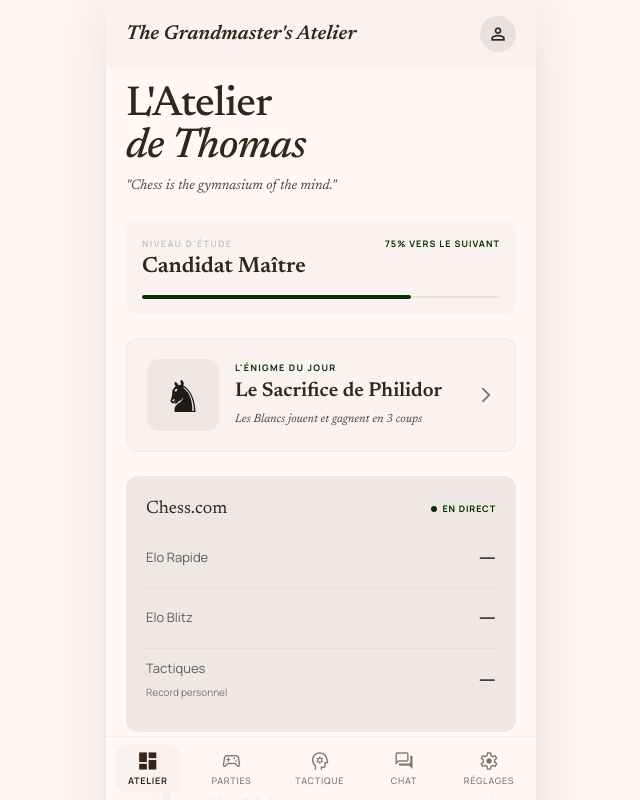
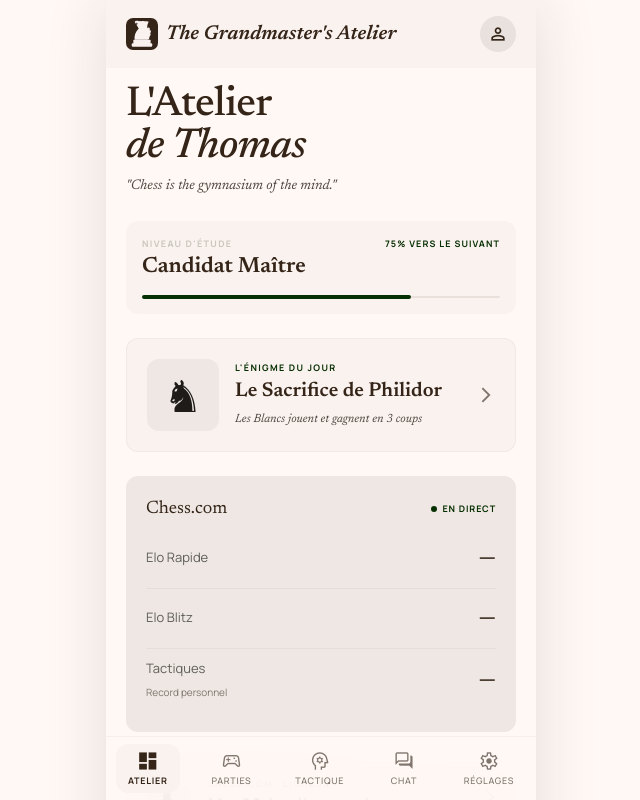
Before and after one commit to tomtradeharlange-byte/chess-mastery-academy, a React (Vite) app: page / in a window 1280 px wide. Shown: the top 800 px of the page, without its empty margins (319-959 px from the left). Built offline with nearby package versions, Linux system fonts and the light colour scheme; no server answers; what @capacitor/core would draw is missing.

Commit message:
auto: sauvegarde 23:47:20

```diff
--- a/package.json
+++ b/package.json
@@ -31,6 +31,7 @@
     "eslint-plugin-react-hooks": "^7.0.1",
     "eslint-plugin-react-refresh": "^0.5.2",
     "globals": "^17.4.0",
+    "sharp": "^0.34.5",
     "tailwindcss": "^4.2.2",
     "vite": "^8.0.4"
   }
--- a/src/screens/Dashboard.jsx
+++ b/src/screens/Dashboard.jsx
@@ -37,9 +37,12 @@ export default function Dashboard() {
         className="sticky top-0 z-40 flex justify-between items-center px-5 py-4"
         style={{ background: 'rgba(250,242,239,0.95)', backdropFilter: 'blur(16px)' }}
       >
-        <h1 style={{ fontFamily: 'Newsreader, serif', fontStyle: 'italic', fontSize: 20, color: '#352518', margin: 0, fontWeight: 600 }}>
-          The Grandmaster's Atelier
-        </h1>
+        <div style={{ display: 'flex', alignItems: 'center', gap: 8 }}>
+          <img src="/knight.svg" alt="Knight" style={{ width: 32, height: 32 }} />
+          <h1 style={{ fontFamily: 'Newsreader, serif', fontStyle: 'italic', fontSize: 20, color: '#352518', margin: 0, fontWeight: 600 }}>
+            The Grandmaster's Atelier
+          </h1>
+        </div>
         <button
           onClick={() => navigate('/settings')}
           className="w-9 h-9 rounded-full flex items-center justify-center overflow-hidden transition-all active:scale-90"
```
Also changed, not shown: public/knight.svg (added), 2 other files (tests, documents, lock files or other folders).
